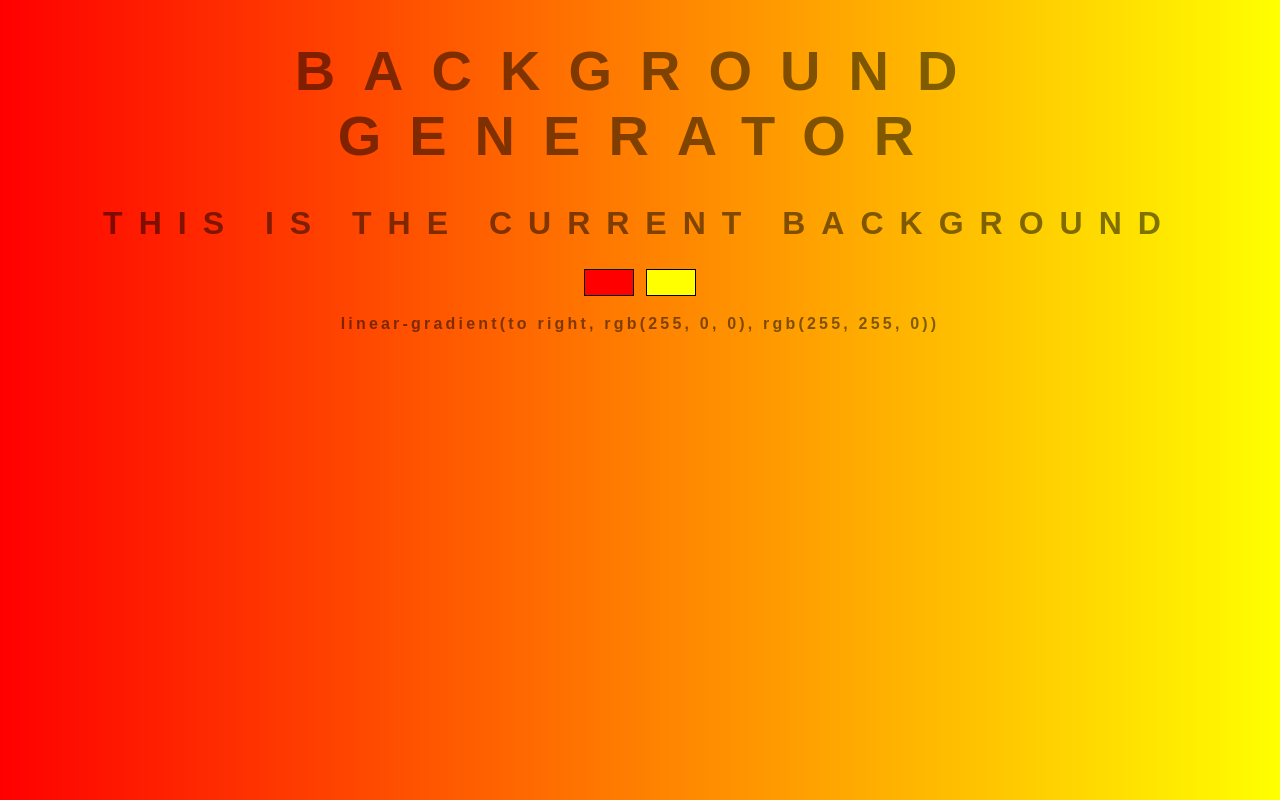
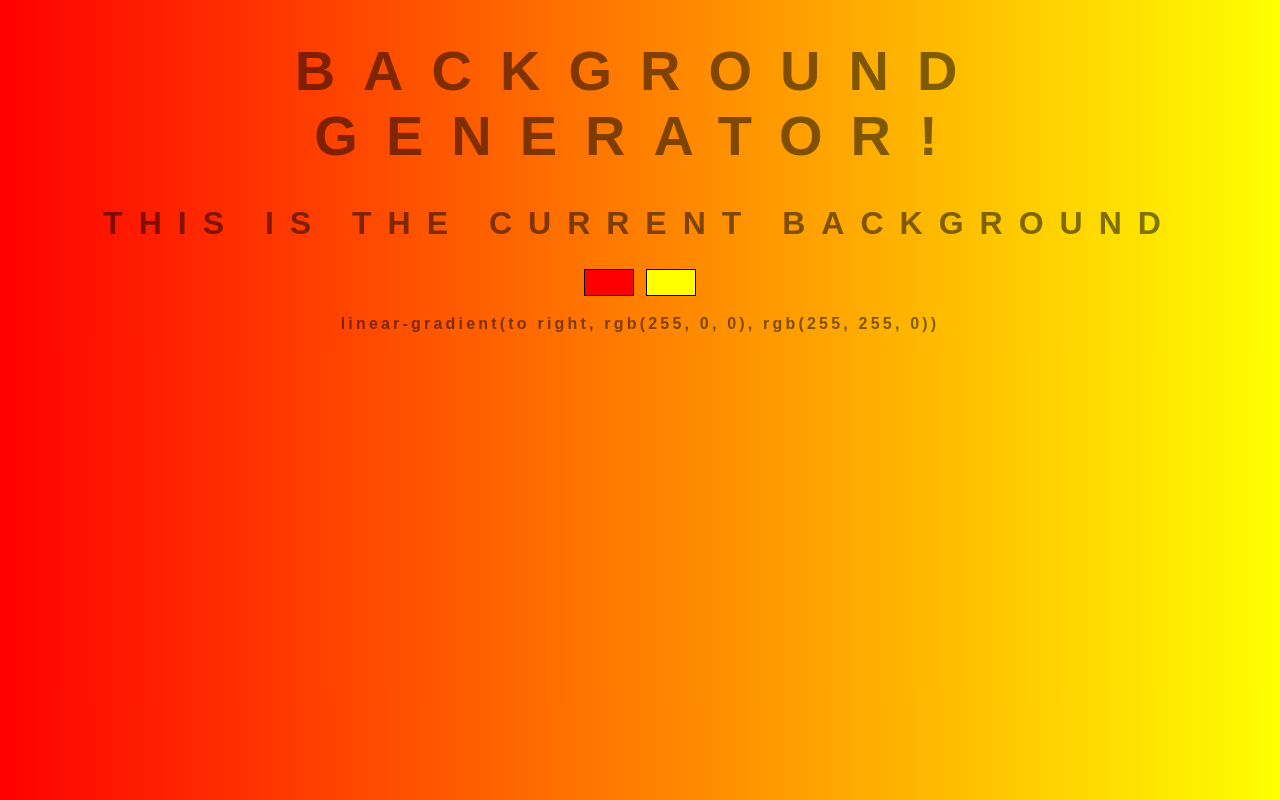
Before and after one commit to iamsarthakkr/Background-Generator, a plain HTML site: page index.html in a window 1280 px wide. Drawn offline with Linux system fonts and the light colour scheme.

Commit message:
Added exclamation

```diff
--- a/index.html
+++ b/index.html
@@ -12,7 +12,7 @@
   </head>
 
   <body id="gradient">
-    <h1>background generator</h1>
+    <h1>background generator!</h1>
     <h2>This is the Current Background</h2>
     <input
       type="color"
```
